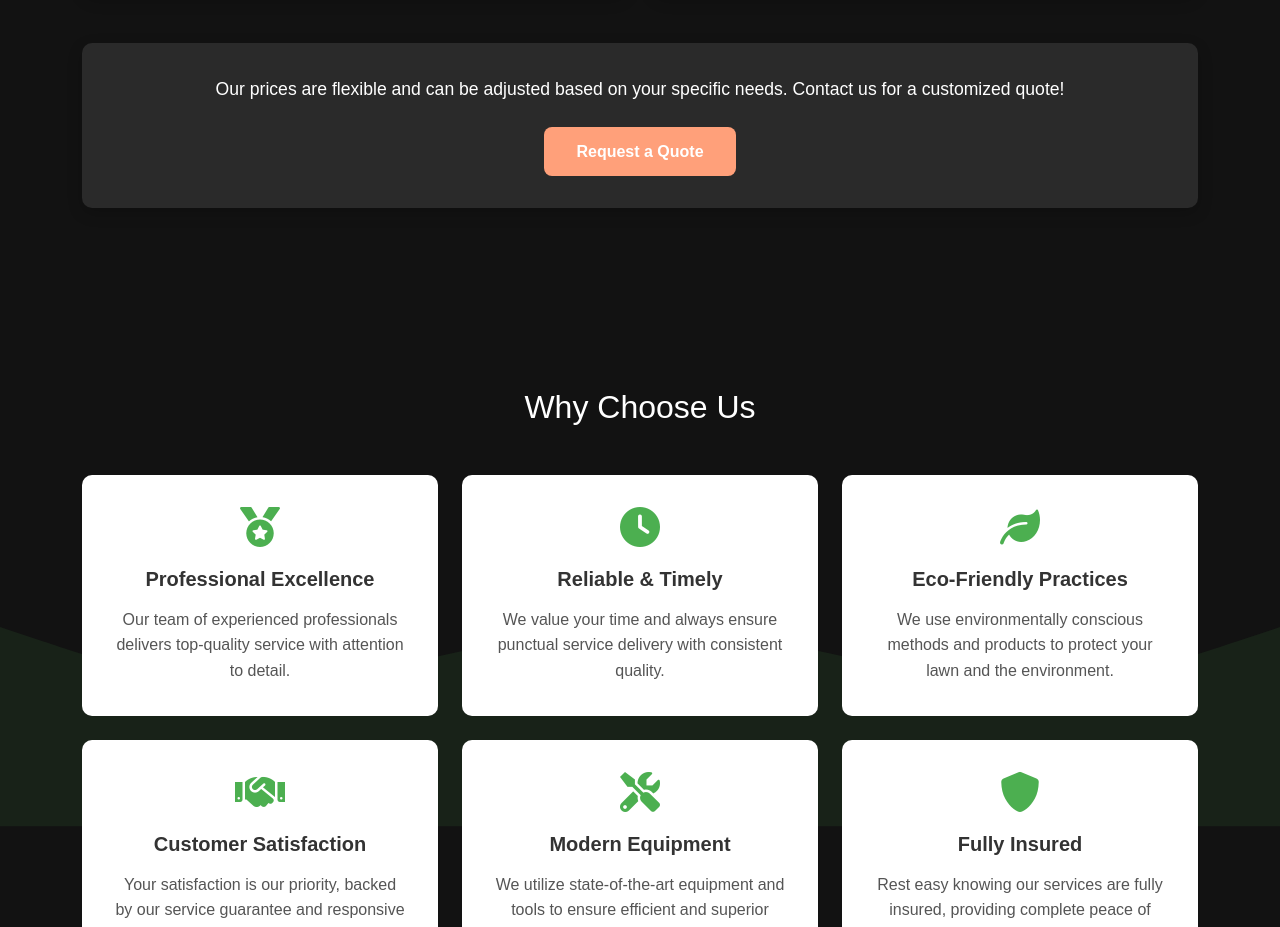
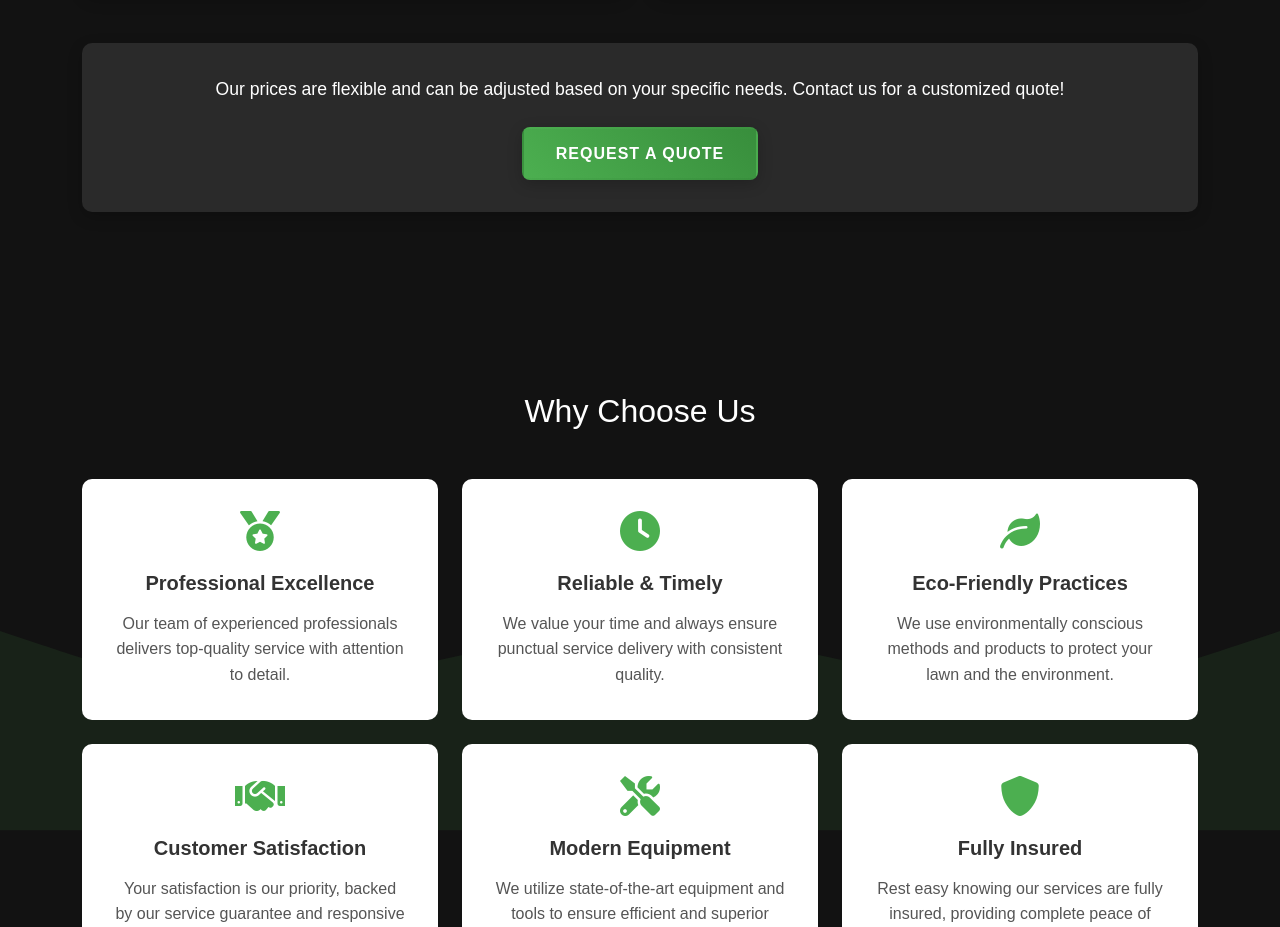
Before and after one commit to maureenblack/jayzilla, a website: page index.html in a window 1280 px wide. Shown: the part 2280-3207 px from the top of the page. Drawn offline with nearby package versions, Linux system fonts and the light colour scheme.

Commit message:
styled pricing button to match site theme

```diff
--- a/css/styles.css
+++ b/css/styles.css
@@ -372,21 +372,26 @@ body {
 }
 
 .pricing-btn {
-    background: #FFA07A;
+    background: linear-gradient(45deg, var(--primary-color), var(--primary-dark));
     color: white;
-    border: none;
-    padding: 0.75rem 2rem;
+    padding: 0.8rem 2rem;
     border-radius: 50px;
+    text-decoration: none;
+    transition: all 0.3s ease;
+    display: inline-block;
+    border: 2px solid transparent;
     font-weight: 500;
-    transition: all 0.3s ease;
-    text-decoration: none;
-    display: inline-block;
+    text-transform: uppercase;
+    letter-spacing: 1px;
+    box-shadow: 0 4px 15px rgba(0,0,0,0.2);
 }
 
 .pricing-btn:hover {
-    background: #FF8C69;
-    color: white;
+    background: transparent;
+    border-color: var(--primary-color);
+    color: var(--primary-color);
     transform: translateY(-2px);
+    box-shadow: 0 6px 20px rgba(0,0,0,0.3);
 }
 
 .pricing-note {
```
